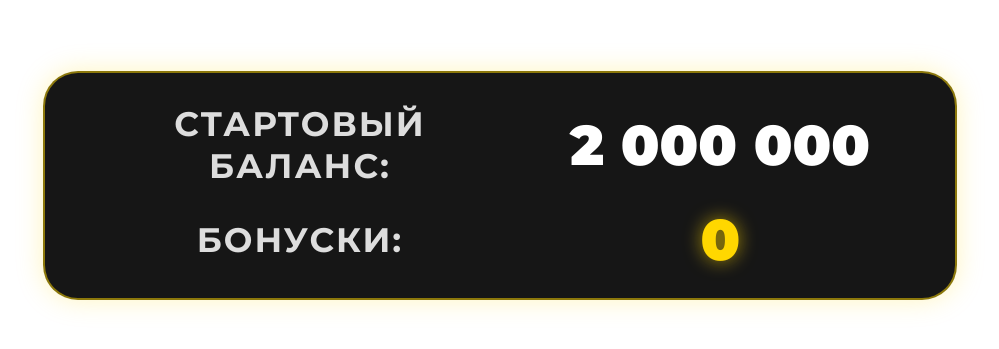
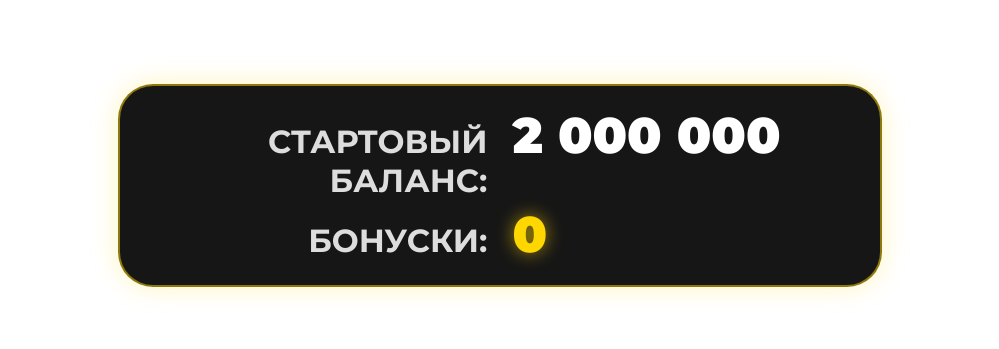
Before and after one commit to Kiiaara/magic-tarot, a plain HTML site: page widget.html in a window 1280 px wide. Shown: the part 215-564 px from the top of the page, without its empty margins (140-1139 px from the left). Drawn offline with Linux system fonts and the light colour scheme; no server answers.

Commit message:
Update widget.html

```diff
--- a/widget.html
+++ b/widget.html
@@ -2,7 +2,7 @@
 <html lang="ru">
 <head>
     <meta charset="UTF-8">
-    <title>Procurement Widget Glow</title>
+    <title>Procurement Widget Compact Glow</title>
     <link href="https://fonts.googleapis.com/css2?family=Montserrat:wght@700;900&display=swap" rel="stylesheet">
     <style>
         body {
@@ -18,62 +18,56 @@
 
         .widget-card {
             background: rgba(10, 10, 10, 0.95);
-            padding: 30px 45px;
+            padding: 25px 40px; /* Компактные внутренние поля */
+            border-radius: 35px;
+            border: 2px solid rgba(255, 215, 0, 0.3);
+            box-shadow: 0 0 20px rgba(255, 215, 0, 0.2);
+            backdrop-filter: blur(15px);
 
-            /* ВОТ ТУТ СКРУГЛЕНИЕ И ПОДСВЕТКА КРАЕВ */
-            border-radius: 35px;
-            border: 2px solid rgba(255, 215, 0, 0.3); /* Тонкая золотая рамка */
-            box-shadow: 0 0 20px rgba(255, 215, 0, 0.2); /* Внешнее свечение всей плашки */
+            /* Гибкая колонка */
+            display: flex;
+            flex-direction: column;
+            align-items: center;
 
-            backdrop-filter: blur(15px);
-            display: inline-block;
-
-            /* Анимация для всей рамки */
             animation: borderBreathe 3s ease-in-out infinite;
         }
 
-        /* АНИМАЦИЯ ПОДСВЕТКИ КРАЕВ */
         @keyframes borderBreathe {
-            0%, 100% {
-                border-color: rgba(255, 215, 0, 0.2);
-                box-shadow: 0 0 15px rgba(255, 215, 0, 0.1);
-            }
-            50% {
-                border-color: rgba(255, 215, 0, 0.6);
-                box-shadow: 0 0 30px rgba(255, 215, 0, 0.3);
-            }
+            0%, 100% { border-color: rgba(255, 215, 0, 0.2); box-shadow: 0 0 15px rgba(255, 215, 0, 0.1); }
+            50% { border-color: rgba(255, 215, 0, 0.6); box-shadow: 0 0 30px rgba(255, 215, 0, 0.3); }
         }
 
         .row {
             display: flex;
-            align-items: center;
-            margin-bottom: 25px;
+            align-items: baseline; /* Чтобы буквы и цифры стояли на одной линии */
+            margin-bottom: 10px;
+            width: 100%;
         }
 
         .row:last-child { margin-bottom: 0; }
 
         .label {
-            font-size: 34px;
+            font-size: 32px; /* Крупные буквы */
             text-transform: uppercase;
-            letter-spacing: 2px;
+            font-weight: 700;
             color: #ddd;
-            font-weight: 700;
-            width: 420px;
-            text-align: center;
-            margin-right: 20px;
+
+            /* Расстояние между текстом и цифрами */
+            margin-right: 25px;
+            text-align: right;
+            flex: 1; /* Прижимает текст к середине */
         }
 
         .value-container {
-            width: 380px;
-            text-align: center;
+            flex: 1; /* Прижимает цифры к середине */
+            text-align: left;
         }
 
         .value {
-            font-size: 56px;
+            font-size: 50px; /* Крупные цифры */
             font-weight: 900;
             line-height: 1;
             white-space: nowrap;
-            display: inline-block;
         }
 
         #purchased {
@@ -82,7 +76,6 @@
             animation: textBreathe 3s ease-in-out infinite;
         }
 
-        /* Раздельная анимация для текста */
         @keyframes textBreathe {
             0%, 100% { transform: scale(1); text-shadow: 0 0 8px rgba(255, 215, 0, 0.3); }
             50% { transform: scale(1.03); text-shadow: 0 0 20px rgba(255, 215, 0, 0.7); }
@@ -115,6 +108,7 @@
             const response = await fetch('https://kiiaara.store/webhook/get-stats');
             const data = await response.json();
             const total = data.total || 0;
+            // Убрали ₽ из вывода скрипта
             document.getElementById('purchased').innerText = total.toLocaleString('ru-RU');
         } catch (error) {
             console.error('Ошибка:', error);
```
